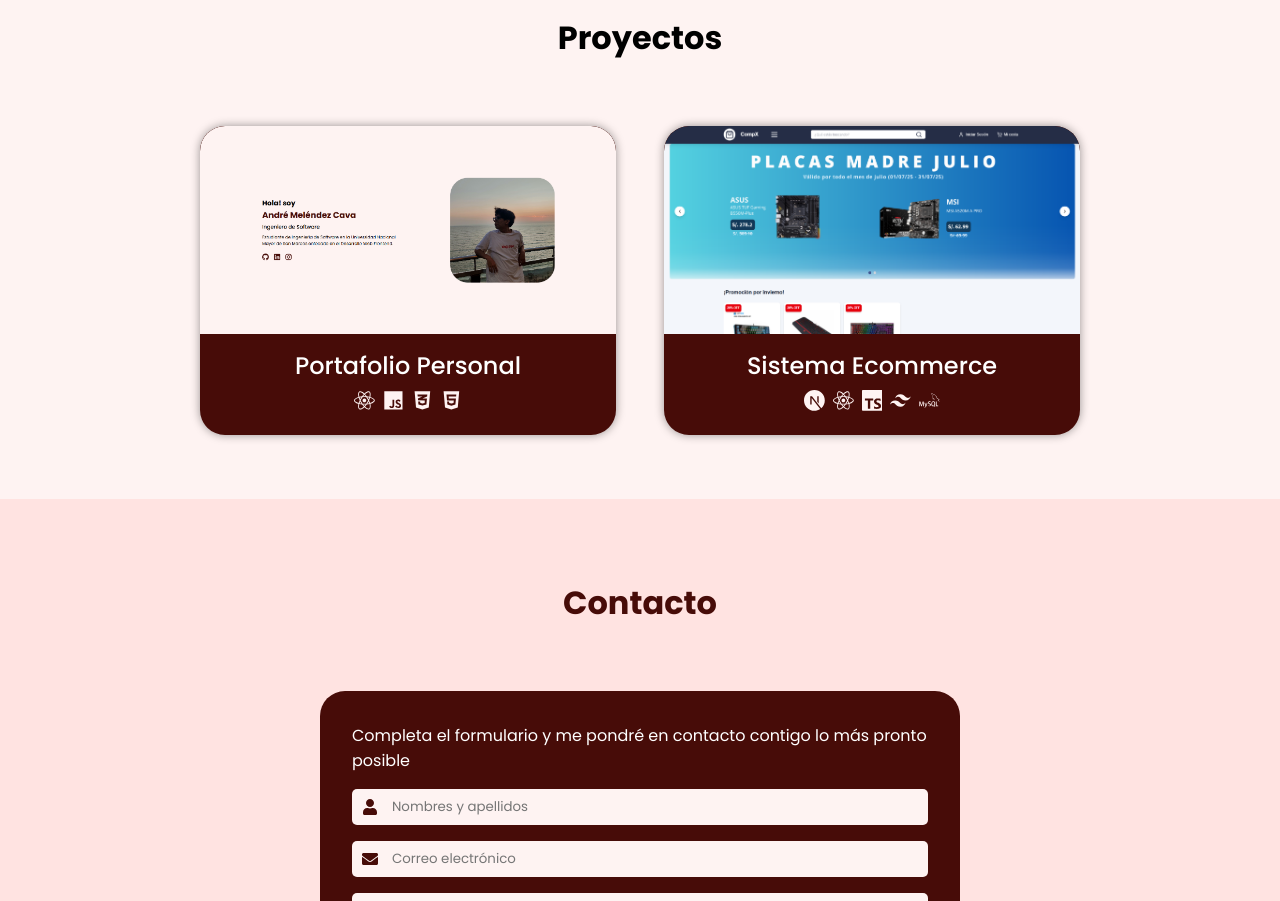
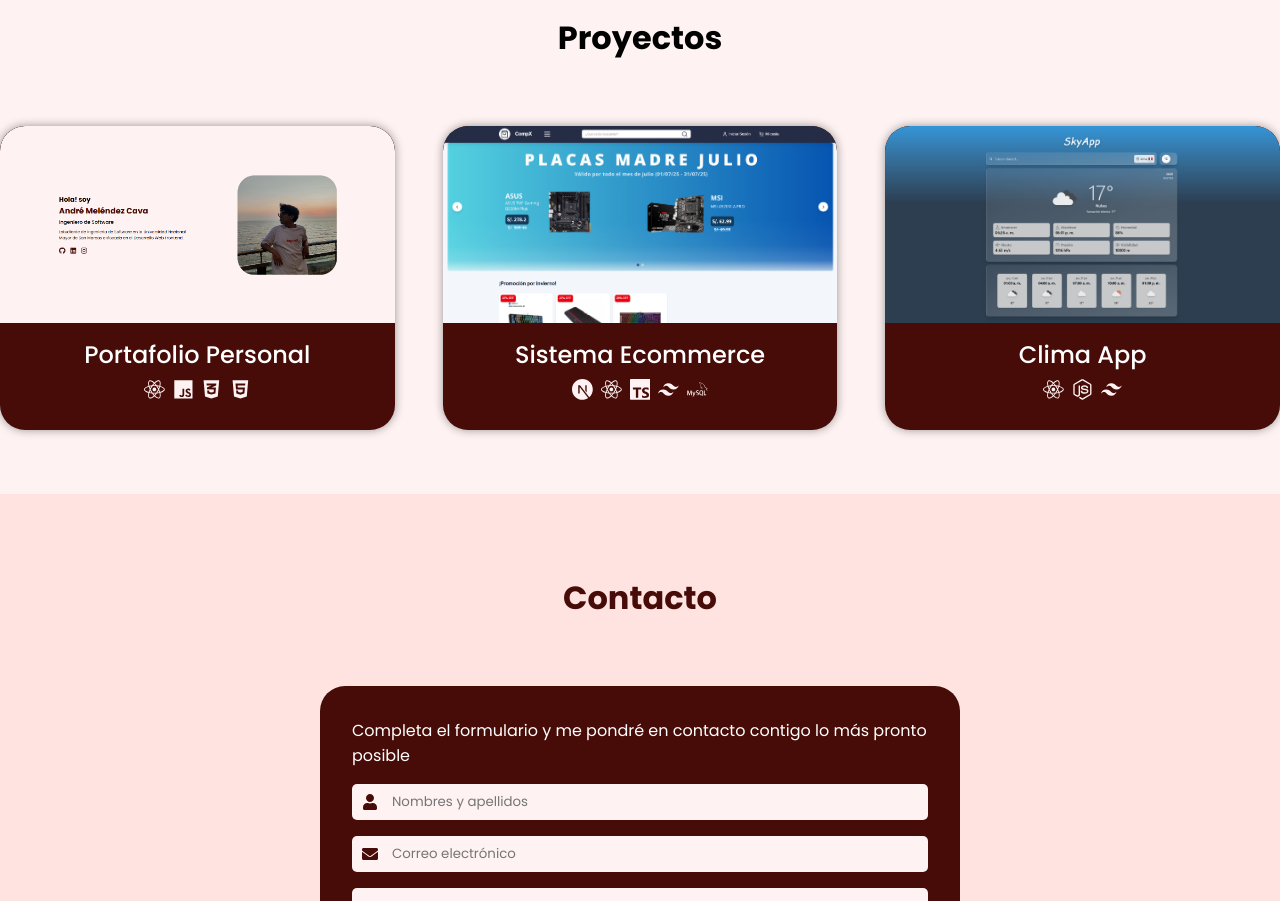
Before and after one commit to andremelzc/portafolio, a React (Vite) app in the folder frontend/: page / in a window 1280 px wide. Shown: the part 2880-3781 px from the top of the page. Built offline with nearby package versions, Linux system fonts and the light colour scheme.

Commit message:
Implement code changes to enhance functionality and improve performance

```diff
--- a/frontend/src/components/About.jsx
+++ b/frontend/src/components/About.jsx
@@ -23,7 +23,7 @@ const About = () => {
 
   const goToDrive = () => {
     window.open(
-      "https://drive.google.com/file/d/1i6oeaf9w4jEZQCrE-87D9_OZMx6ptS8p/view?usp=sharing",
+      "https://drive.google.com/file/d/1xlhLqMircjueat35YtQH8ZkAKSHrB5_a/view?usp=sharing",
       "_blank"
     );
   };
--- a/frontend/src/components/Projects.jsx
+++ b/frontend/src/components/Projects.jsx
@@ -4,6 +4,7 @@ import useScrollAnimation from "../util/useScrollAnimation";
 import "../styles/Projects.css";
 import portafolio from "../assets/proyecto_portafolio.png";
 import ecommerce from "../assets/proyecto_ecommerce.png";
+import clima from "../assets/proyecto_clima.png";
 import "../styles/Animations.css";
 
 const Projects = () => {
@@ -41,6 +42,14 @@ const Projects = () => {
             },*/
           ]}
         />
+        <ProjectCard
+        project={"Clima App"}
+        image={clima}
+        tecnologias={["React", "NodeJS", "TailwindCSS"]}
+        botones={[
+          { tipo: "github", url: "https://github.com/andremelzc/clima_app"}
+        ]}
+        />
 
         {/*<div className="error-504">
           <h2>504</h2>
```
Also changed, not shown: frontend/src/assets/proyecto_clima.png (added).
